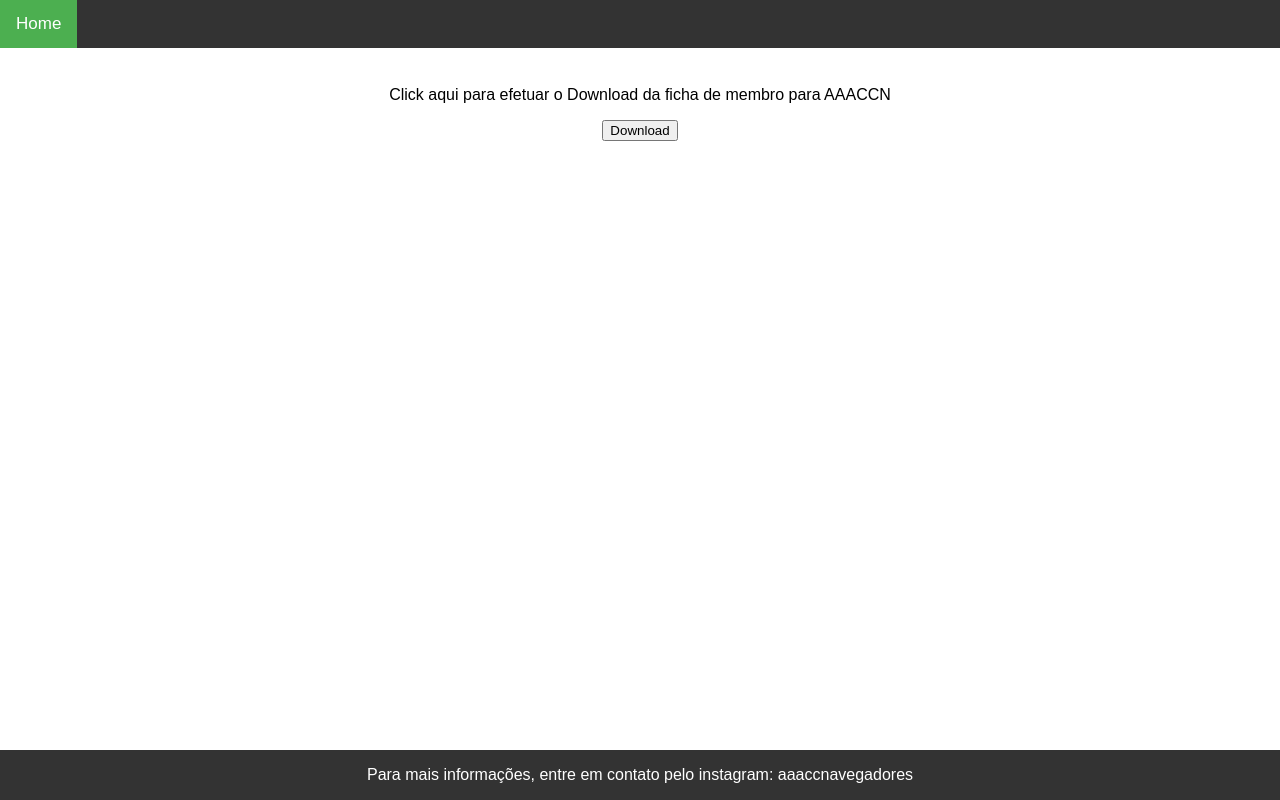
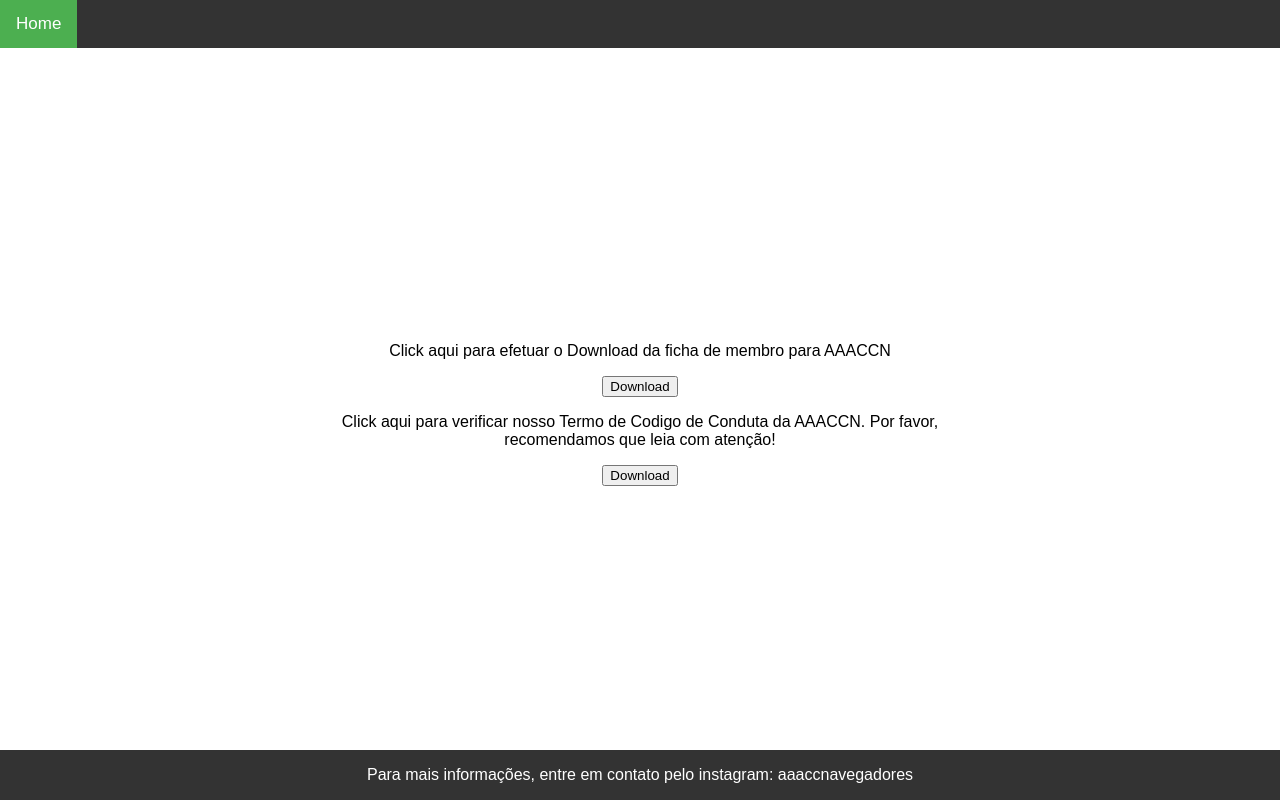
Before and after one commit to aaaccnavegadores/aaaccnavegadores-reserva-site, a plain HTML site: page index.html in a window 1280 px wide. Drawn offline with Linux system fonts and the light colour scheme.

Commit message:
adicionando o topico de codigo de conduta para visualização

```diff
--- a/index.html
+++ b/index.html
@@ -9,9 +9,7 @@
     <link rel="stylesheet" href="src/css/style.css">
     <link rel="stylesheet" href="https://cdnjs.cloudflare.com/ajax/libs/font-awesome/4.7.0/css/font-awesome.min.css">
 </head>
-<style>
 
-</style>
 
 <body>
 
@@ -23,7 +21,7 @@
         </a>
     </div>
 
-    <div style="text-align: center;margin-top: 3%;">
+    <div style="text-align: center;margin-top: 23%;">
         <p>
             Click aqui para efetuar o Download da ficha de membro para AAACCN
 
@@ -33,6 +31,16 @@
             <button type="button">Download</button>
         </a>
 
+
+        <p>
+            Click aqui para verificar nosso Termo de Codigo de Conduta da AAACCN. Por favor, <br>recomendamos que leia
+            com atenção!
+
+        </p>
+
+        <a href="CodigoDeConduta.pdf" download="FichaMembro.pdf">
+            <button type="button">Download</button>
+        </a>
     </div>
 
 
```
Also changed, not shown: 1 other file.
